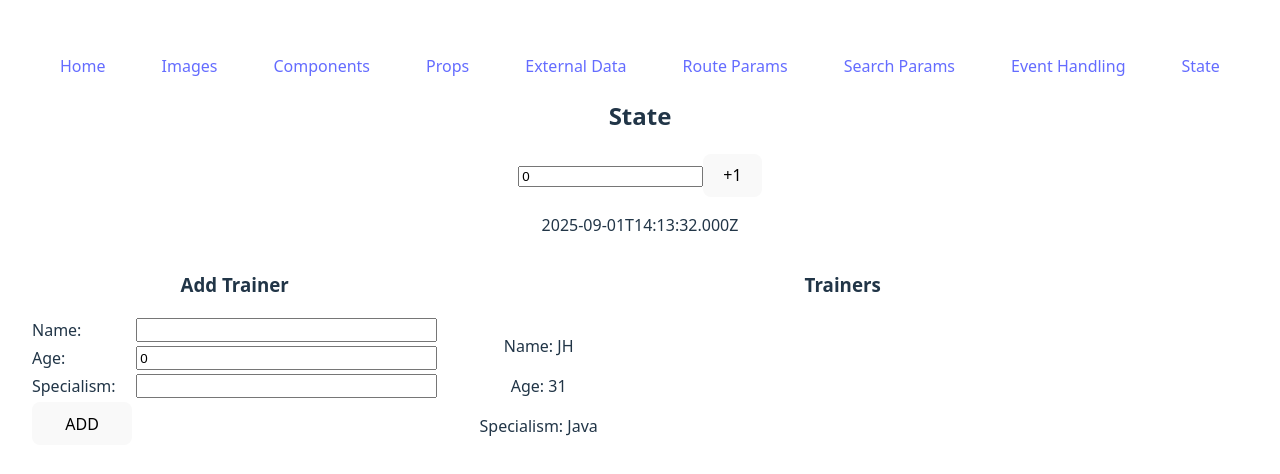
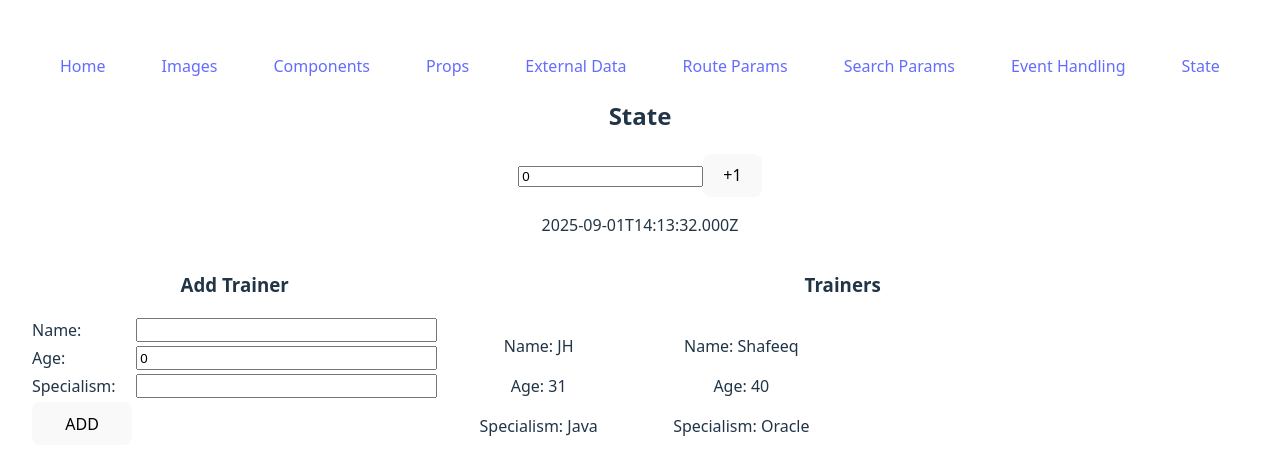
Before and after one commit to JHarry444/Lloyds-React-09-25, a React (Vite) app: page /state in a window 1280 px wide. Shown: the part 146-620 px from the top of the page. Built offline with nearby package versions, Linux system fonts and the light colour scheme; data requests are answered from the project's data file.

Commit message:
useEffect

```diff
--- /dev/null
+++ b/db.json
@@ -0,0 +1,14 @@
+{
+    "trainers": [
+        {
+            "name": "JH",
+            "age": 31,
+            "specialism": "Java"
+        },
+        {
+            "name": "Shafeeq",
+            "age": 40,
+            "specialism": "Oracle"
+        }
+    ]
+}
--- a/src/components/interactive/lifting_state/TrainerContainer.jsx
+++ b/src/components/interactive/lifting_state/TrainerContainer.jsx
@@ -1,23 +1,30 @@
 import './lifting.css';
-import { useState } from "react"
+import { useEffect, useState } from "react"
 import TrainerForm from "./TrainerForm";
 import TrainerList from "./TrainerList";
 
 export default function TrainerContainer() {
-    const [trainers, setTrainers] = useState([
-        {
-            name: 'JH',
-            age: 31,
-            specialism: 'Java'
-        }
-    ]);
+    const [trainers, setTrainers] = useState([]);
 
     console.log("TRAINERS:", trainers);
 
+    // onload/onmount
+
+    useEffect(function () {
+        fetch("http://localhost:8080/trainers")
+            .then(response => response.json())
+            .then(json => {
+                setTrainers(json)
+            })
+            .catch(err => console.error(err))
+    }, []);
+
+
+
     return (
         <div className="trainerContainer">
-            <TrainerForm setTrainers={setTrainers}/>
-            <TrainerList trainers={trainers}/>
+            <TrainerForm setTrainers={setTrainers} />
+            <TrainerList trainers={trainers} />
         </div>
     )
 }
```
